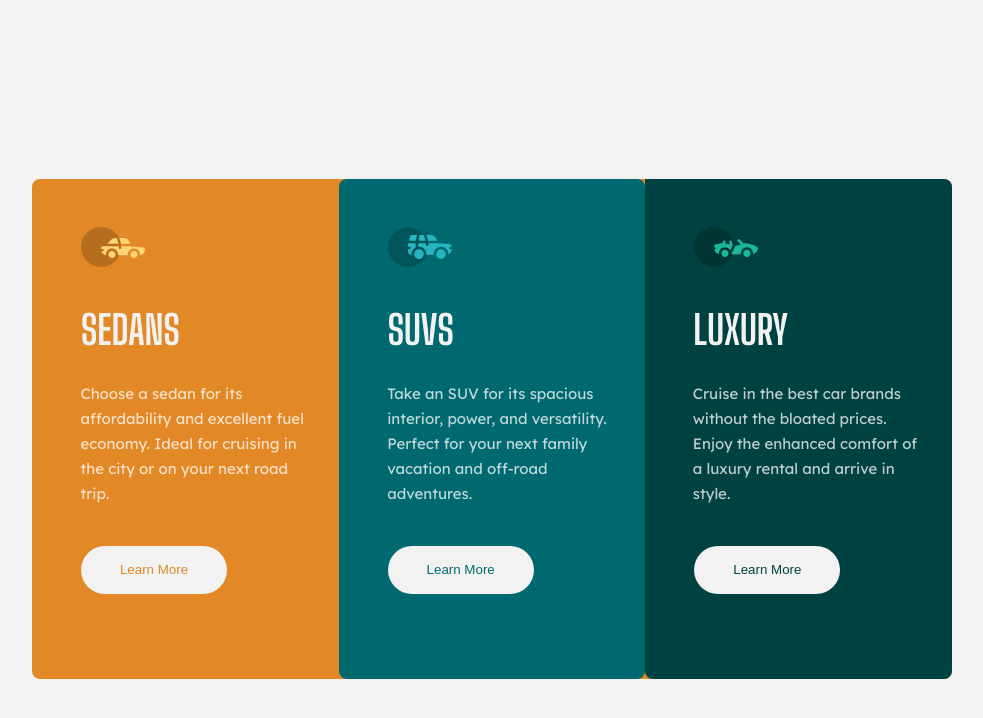
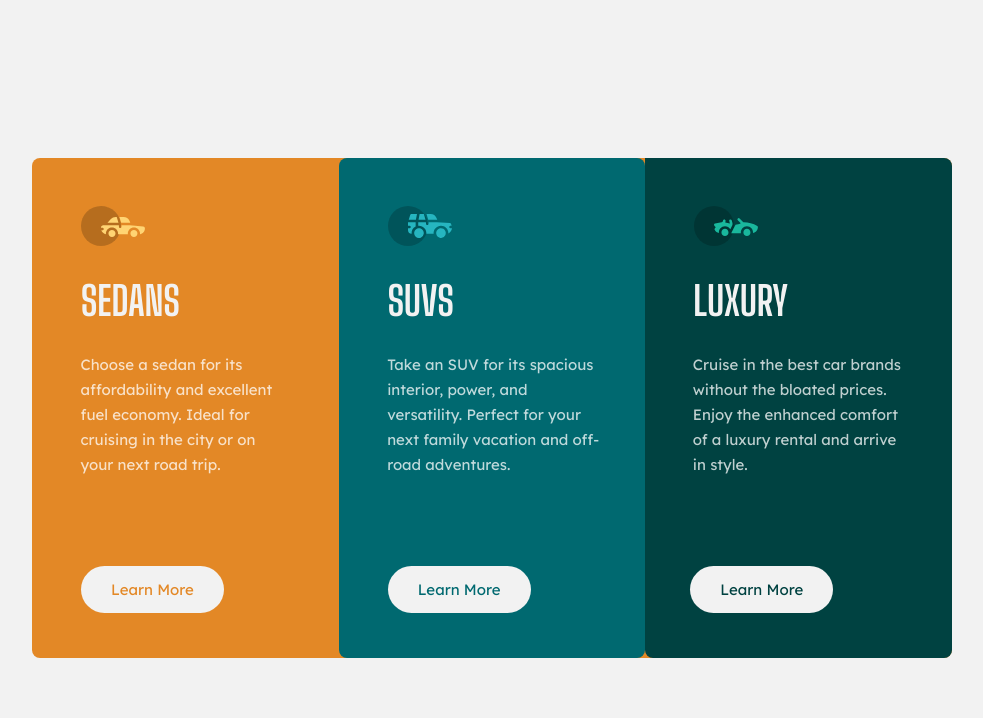
Before and after one commit to Alberto-12/3-column-preview-card-component, a plain HTML site: page index.html in a window 1280 px wide. Shown: the whole page, without its empty margins (148-1131 px from the left). Drawn offline with Linux system fonts and the light colour scheme; a web font is replaced by a local one.

Commit message:
worked on cleaning up the code and creating a link button

```diff
--- a/index.css
+++ b/index.css
@@ -6,6 +6,7 @@
   --Very-dark-cyan: hsl(179, 100%, 13%);
   --Transparent-white: hsla(0, 0%, 100%, 0.75);
   --Very-light-gray: hsl(0, 0%, 95%);
+  --White: hsl(0,0%,100%);
 }
 
 body {
@@ -41,7 +42,6 @@ body {
 .sedans-heading {
   width: 101px;
   height: 48px;
-  margin-top: 35px;
   margin-left: 49px;
   font-family: "Big Shoulders Display";
   font-style: normal;
@@ -54,34 +54,38 @@ body {
 .sedan-p {
   width: 231px;
   height: 125px;
-  margin-top: 25px;
   margin-left: 48.5px;
+  padding-bottom: 18px;
   font-family: "Lexend Deca";
   font-style: normal;
   font-weight: 400;
   font-size: 15px;
   line-height: 25px;
-  color: #ffffff;
-  mix-blend-mode: normal;
+  color: var(--White);
   opacity: 0.75;
+
 }
 
 .sedan-button {
   text-align: center;
-  width: 146px;
-  height: 48px;
+  padding: 14px 30px 14px 30px ;
+  text-decoration: none;
   border-radius: 25px;
   background: var(--Very-light-gray);
   border: none;
-  margin-top: 25px;
   margin-left: 49px;
   color: var(--Bright-orange);
+  font-family: "Lexend Deca";
+  font-style: normal;
+  font-weight: 400;
+  font-size: 15px;
+  line-height: 25px;
 }
 
 .sedan-button:hover {
   cursor: pointer;
-  border: solid white;
-  color: white;
+  border: solid var(--White);
+  color: var(--White);
   background-color: var(--Bright-orange);
 }
 
@@ -100,7 +104,6 @@ body {
 .suvs-heading {
   width: 66px;
   height: 48px;
-  margin-top: 35px;
   margin-left: 49px;
   font-family: "Big Shoulders Display";
   font-style: normal;
@@ -113,34 +116,38 @@ body {
 .suvs-p {
   width: 231px;
   height: 125px;
-  margin-top: 25px;
+  padding-bottom: 18px;
   margin-left: 48.5px;
   font-family: "Lexend Deca";
   font-style: normal;
   font-weight: 400;
   font-size: 15px;
   line-height: 25px;
-  color: #ffffff;
-  mix-blend-mode: normal;
+  color: var(--White);
   opacity: 0.75;
+
 }
 
 .suvs-button {
   text-align: center;
-  width: 146px;
-  height: 48px;
+  padding: 14px 30px 14px 30px ;
+  text-decoration: none;
   border-radius: 25px;
   background: var(--Very-light-gray);
   border: none;
-  margin-top: 25px;
   margin-left: 49px;
   color: var(--Dark-cyan);
+  font-family: "Lexend Deca";
+  font-style: normal;
+  font-weight: 400;
+  font-size: 15px;
+  line-height: 25px;
 }
 
 .suvs-button:hover {
   cursor: pointer;
-  border: solid white;
-  color: white;
+  border: solid var(--White);
+  color: var(--White);
   background-color: var(--Dark-cyan);
 }
 
@@ -160,7 +167,6 @@ body {
 .luxury-heading {
   width: 95px;
   height: 48px;
-  margin-top: 35px;
   margin-left: 48px;
   font-family: "Big Shoulders Display";
   font-style: normal;
@@ -173,45 +179,53 @@ body {
 .luxury-p {
   width: 231px;
   height: 125px;
-  margin-top: 25px;
   margin-left: 47.5px;
+  padding-bottom: 18px;
   font-family: "Lexend Deca";
   font-style: normal;
   font-weight: 400;
   font-size: 15px;
   line-height: 25px;
-  color: #ffffff;
-  mix-blend-mode: normal;
+  color: var(--White);
   opacity: 0.75;
 }
 
 .luxury-button {
   text-align: center;
-  width: 146px;
-  height: 48px;
+  padding: 14px 30px 14px 30px ;
+  text-decoration: none;
   border-radius: 25px;
   background: var(--Very-light-gray);
   border: none;
-  margin-top: 25px;
-  margin-left: 49px;
+  margin-left: 45px;
   color: var(--Very-dark-cyan);
+  font-family: "Lexend Deca";
+  font-style: normal;
+  font-weight: 400;
+  font-size: 15px;
+  line-height: 25px;
 }
 
 .luxury-button:hover {
   cursor: pointer;
-  border: solid white;
-  color: white;
+  border: solid var(--White);
+  color: var(--White);
   background-color: var(--Very-dark-cyan);
 }
 
 @media (min-width: 576px) {
+  body {
+    display: flex;
+    justify-content: center;
+    align-items: center;
+    height: 100vh;
+  }
 
   .container {
     display: flex;
     flex-direction: row;
     width: 920px;
     height: 500px;
-    margin-top: 171px;
   }
 
   .sedans {
@@ -229,4 +243,34 @@ body {
     height: 500px;
     border-top-right-radius: 8px;
   }
+
+  .sedan-p {
+      width: 212px;
+      padding-bottom: 85px;
+  }
+
+  .suvs-p {
+    width: 212px;
+    padding-bottom: 85px;
+  }
+
+  .luxury-p {
+    width: 212px;
+    padding-bottom: 85px;
+  }
+
+  .sedans-heading {
+      width: 99px;
+      height: 48px;
+  }
+
+  .suvs-heading {
+    width: 99px;
+    height: 48px;
+  }
+
+  .luxury-heading {
+    width: 99px;
+    height: 48px;
+  }
 }
--- a/index.html
+++ b/index.html
@@ -25,19 +25,19 @@
     <img class="icon-sedans" src="images/icon-sedans.svg" alt="">
     <h1 class="sedans-heading">SEDANS</h1>
     <p class="sedan-p">Choose a sedan for its affordability and excellent fuel economy. Ideal for cruising in the city or on your next road trip.</p>
-    <button class="sedan-button">Learn More</button>
+    <a href="#" class="sedan-button">Learn More</a>
   </div>
   <div class="suvs">
     <img class="icon-suvs" src="images/icon-suvs.svg" alt="">
     <h1 class="suvs-heading">SUVS</h1>
     <p class="suvs-p">Take an SUV for its spacious interior, power, and versatility. Perfect for your next family vacation and off-road adventures.</p>
-    <button class="suvs-button">Learn More</button>
+    <a href="#" class="suvs-button">Learn More</a>
   </div>
   <div class="luxury">
     <img class="icon-luxury" src="images/icon-luxury.svg" alt="">
     <h1 class="luxury-heading">LUXURY</h1>
     <p class="luxury-p">Cruise in the best car brands without the bloated prices. Enjoy the enhanced comfort of a luxury rental and arrive in style. </p>
-    <button class="luxury-button">Learn More</button>
+    <a href="#" class="luxury-button">Learn More</a>
 </div>
   </div>
 
```
